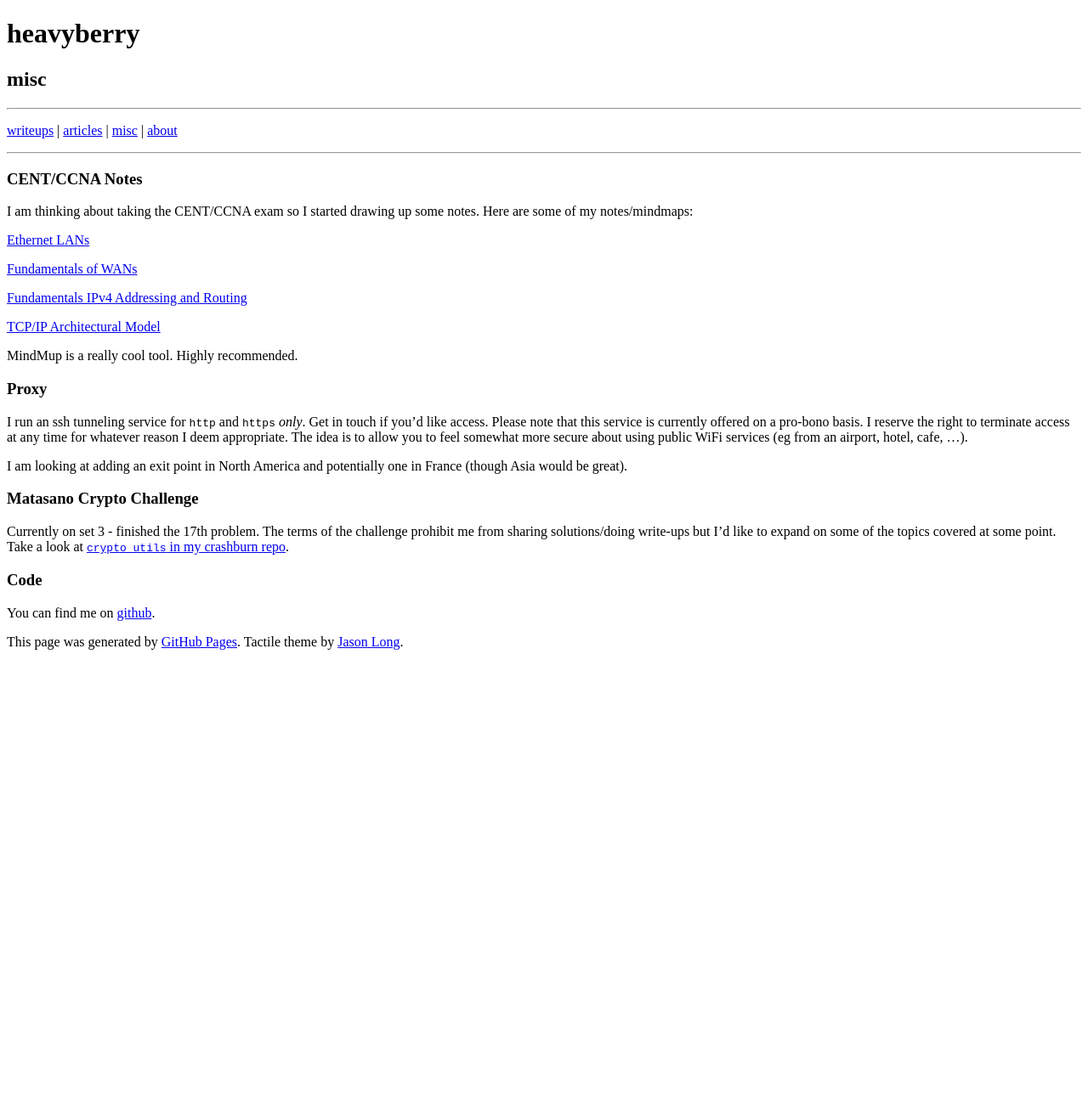
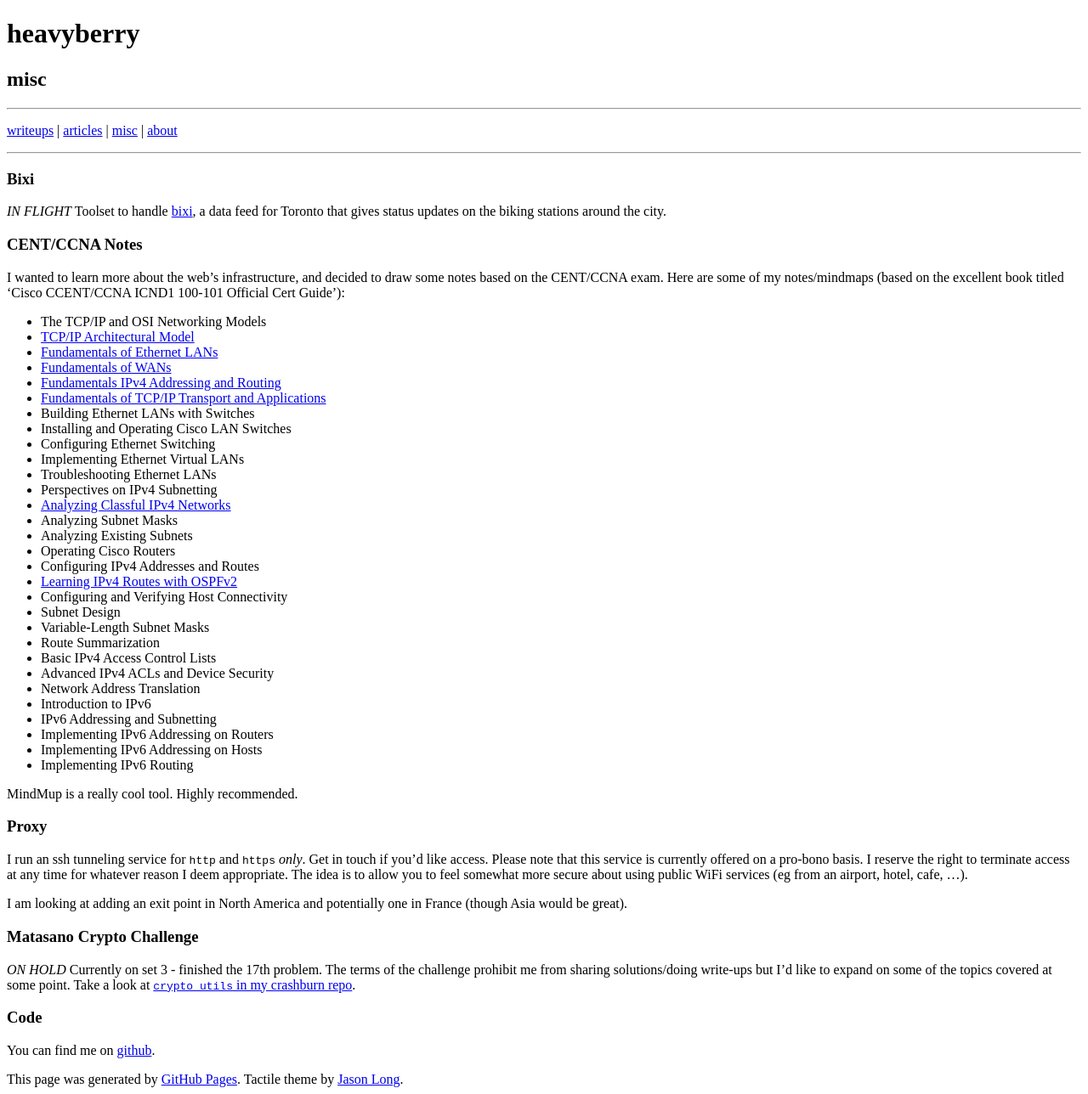
Before and after one commit to axiomiety/axiomiety.github.io, a Jekyll site: the page built from misc/index.markdown, in a window 1280 px wide. Shown: the whole page at 85% size. Built offline with Jekyll 4.4.1, drawn with Linux system fonts in a browser that asks for light colours; nearby versions of some CDN libraries; some web fonts are replaced; before the commit the page ends 900 px from its top, so only the background shows below that.

Commit message:
add links to new mindmaps

```diff
--- a/misc/index.markdown
+++ b/misc/index.markdown
@@ -4,17 +4,48 @@ title: misc
 category: pages
 ---
 
+### Bixi ###
+
+_IN FLIGHT_ Toolset to handle [bixi](https://toronto.bixi.com/), a data feed for Toronto that gives status updates on the biking stations around the city.
+
 ### CENT/CCNA Notes ###
 
-I am thinking about taking the CENT/CCNA exam so I started drawing up some notes. Here are some of my notes/mindmaps:
+I wanted to learn more about the web's infrastructure, and decided to draw some notes based on the CENT/CCNA exam. Here are some of my notes/mindmaps (based on the excellent book titled 'Cisco CCENT/CCNA ICND1 100-101 Official Cert Guide'):
 
-<a href="http://www.mindmup.com/map/a198cf0740db7f0130957a7a2d07b81bd2" data-role="mindmup-embed" title="Ethernet LANs" data-width="90%" data-height="500" data-style="border:1px solid black;margin-bottom:5px;">Ethernet LANs</a>
+<!--
+  * <a href="" data-role="mindmup-embed" title="" data-width="90%" data-height="500" data-style="border:1px solid black;margin-bottom:5px;"></a>
+-->
 
-<a href="http://www.mindmup.com/map/a17bbe3070db7f0130957a7a2d07b81bd2" data-role="mindmup-embed" title="Fundamentals of WANs" data-width="90%" data-height="500" data-style="border:1px solid black;margin-bottom:5px;">Fundamentals of WANs</a>
-
-<a href="http://www.mindmup.com/map/a1c8ad2470d9a0013028e3269a7e08b9e0" data-role="mindmup-embed" title="Fundamentals IPv4 Addressing and Routing" data-width="90%" data-height="500" data-style="border:1px solid black;margin-bottom:5px;">Fundamentals IPv4 Addressing and Routing</a>
-
-<a href="http://www.mindmup.com/map/a1af923b10db7f0130957a7a2d07b81bd2" data-role="mindmup-embed" title="TCP/IP Architectural Model" data-width="90%" data-height="500" data-style="border:1px solid black;margin-bottom:5px;">TCP/IP Architectural Model</a>
+  * The TCP/IP and OSI Networking Models
+  * <a href="http://www.mindmup.com/map/a1af923b10db7f0130957a7a2d07b81bd2" data-role="mindmup-embed" title="TCP/IP Architectural Model" data-width="90%" data-height="500" data-style="border:1px solid black;margin-bottom:5px;">TCP/IP Architectural Model</a>
+  * <a href="http://www.mindmup.com/map/a198cf0740db7f0130957a7a2d07b81bd2" data-role="mindmup-embed" title="Ethernet LANs" data-width="90%" data-height="500" data-style="border:1px solid black;margin-bottom:5px;">Fundamentals of Ethernet LANs</a>
+  * <a href="http://www.mindmup.com/map/a17bbe3070db7f0130957a7a2d07b81bd2" data-role="mindmup-embed" title="Fundamentals of WANs" data-width="90%" data-height="500" data-style="border:1px solid black;margin-bottom:5px;">Fundamentals of WANs</a>
+  * <a href="http://www.mindmup.com/map/a1c8ad2470d9a0013028e3269a7e08b9e0" data-role="mindmup-embed" title="Fundamentals IPv4 Addressing and Routing" data-width="90%" data-height="500" data-style="border:1px solid black;margin-bottom:5px;">Fundamentals IPv4 Addressing and Routing</a>
+  * <a href="http://www.mindmup.com/#m:a19cfc54006ea90131eae71ed6f3f99b6f" data-role="mindmup-embed" title="Fundamentals of TCP/IP Transport and Applications" data-width="90%" data-height="500" data-style="border:1px solid black;margin-bottom:5px;">Fundamentals of TCP/IP Transport and Applications</a>
+  * Building Ethernet LANs with Switches
+  * Installing and Operating Cisco LAN Switches
+  * Configuring Ethernet Switching
+  * Implementing Ethernet Virtual LANs
+  * Troubleshooting Ethernet LANs
+  * Perspectives on IPv4 Subnetting
+  * <a href="http://www.mindmup.com/#m:g10B0mzZc7K9ksMcG9XUUxUcC1NTUU" data-role="mindmup-embed" title="Analyzing Classful IPv4 Networks" data-width="90%" data-height="500" data-style="border:1px solid black;margin-bottom:5px;">Analyzing Classful IPv4 Networks</a>
+  * Analyzing Subnet Masks
+  * Analyzing Existing Subnets
+  * Operating Cisco Routers
+  * Configuring IPv4 Addresses and Routes
+  * <a href="http://www.mindmup.com/#m:g10B0mzZc7K9ksMaHYyTzZNeWVtbEk" data-role="mindmup-embed" title="Learning IPv4 Routes with OSPFv2" data-width="90%" data-height="500" data-style="border:1px solid black;margin-bottom:5px;">Learning IPv4 Routes with OSPFv2</a>
+  * Configuring and Verifying Host Connectivity
+  * Subnet Design
+  * Variable-Length Subnet Masks
+  * Route Summarization
+  * Basic IPv4 Access Control Lists
+  * Advanced IPv4 ACLs and Device Security
+  * Network Address Translation
+  * Introduction to IPv6
+  * IPv6 Addressing and Subnetting
+  * Implementing IPv6 Addressing on Routers
+  * Implementing IPv6 Addressing on Hosts
+  * Implementing IPv6 Routing
 
 MindMup is a really cool tool. Highly recommended.
 
@@ -26,7 +57,7 @@ I am looking at adding an exit point in North America and potentially one in Fra
 
 ### Matasano Crypto Challenge ###
 
-Currently on set 3 - finished the 17th problem. The terms of the challenge prohibit me from sharing solutions/doing write-ups but I'd like to expand on some of the topics covered at some point. Take a look at [`crypto_utils` in my crashburn repo](https://github.com/axiomiety/crashburn/blob/master/crypto_utils.py).
+_ON HOLD_ Currently on set 3 - finished the 17th problem. The terms of the challenge prohibit me from sharing solutions/doing write-ups but I'd like to expand on some of the topics covered at some point. Take a look at [`crypto_utils` in my crashburn repo](https://github.com/axiomiety/crashburn/blob/master/crypto_utils.py).
 
 ### Code ###
 
```
